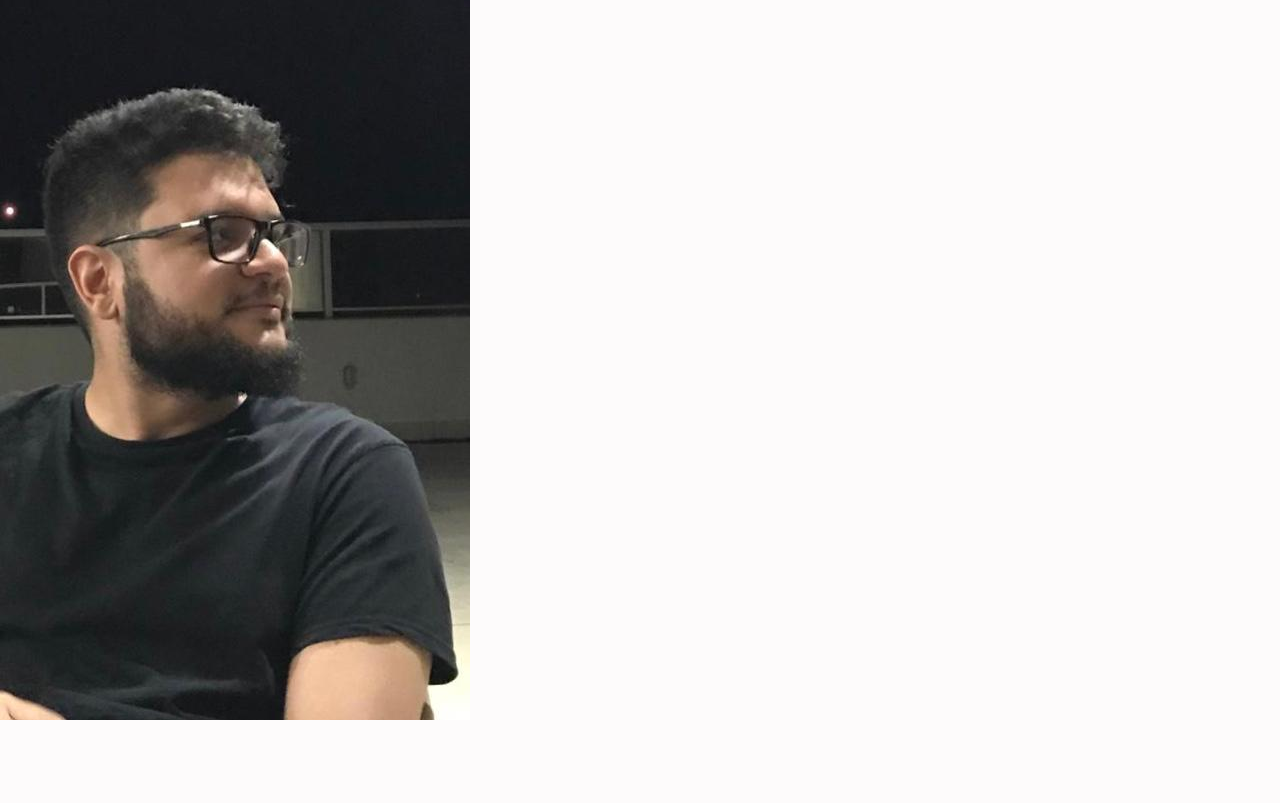
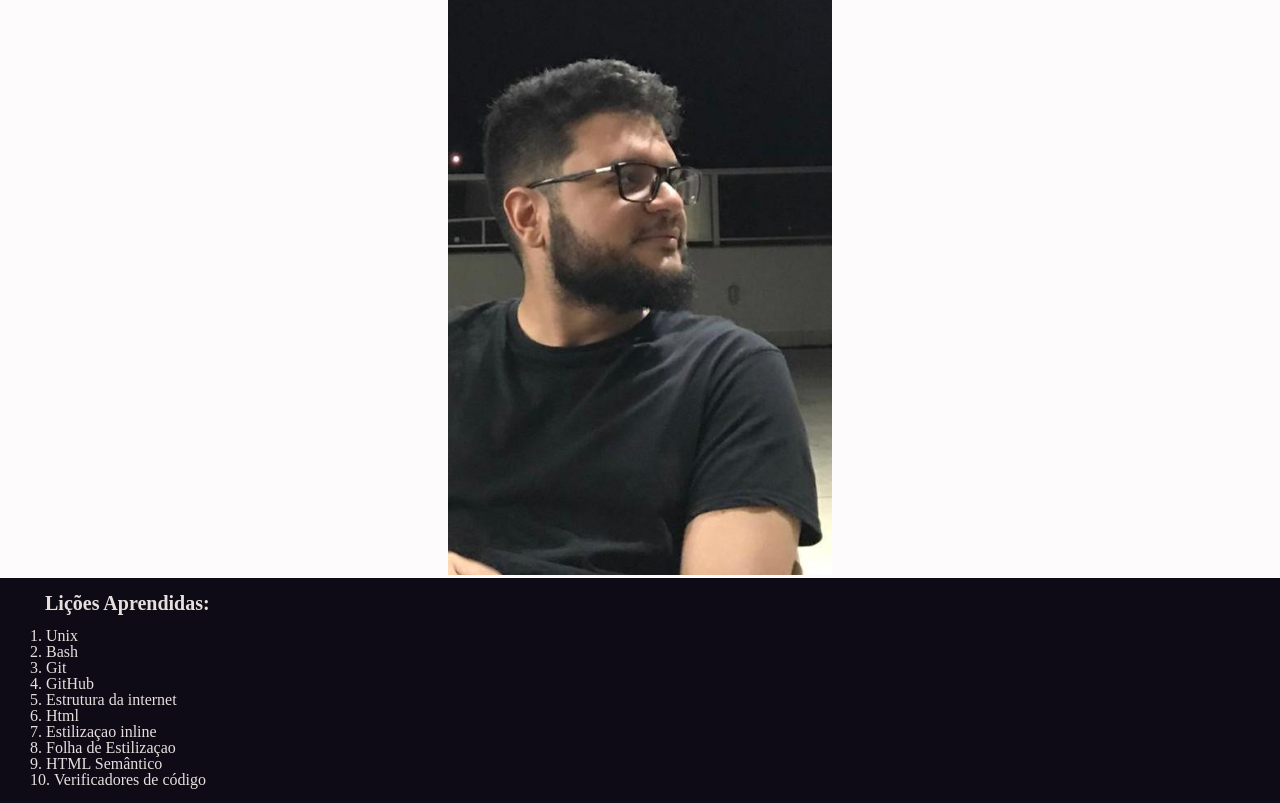
Before and after one commit to limarodrigoo/lessons-learned, a website: page index.html in a window 1280 px wide. Shown: the part 73-876 px from the top of the page. Before the commit the page ends 800 px from the top, so only its background shows below. Drawn offline with Linux system fonts and the light colour scheme.

Commit message:
Adicionando lista de lições aprendias - Requisito 03

```diff
--- a/index.html
+++ b/index.html
@@ -17,6 +17,21 @@
       <section>
         <img id="minha_foto" src="./images/minha-foto.jpeg" alt="Minha foto de perfil">
       </section>
+      <section id="licoes">
+        <ol id="licoes_aprendidas">
+          <h2>Lições Aprendidas:</h2>
+          <li>Unix</li>
+          <li>Bash</li>
+          <li>Git</li>
+          <li>GitHub</li>
+          <li>Estrutura da internet</li>
+          <li>Html</li>
+          <li>Estilizaçao inline</li>
+          <li>Folha de Estilizaçao</li>
+          <li>HTML Semântico</li>
+          <li>Verificadores de código</li>
+        </ol>
+      </section>
     </article>
   </main>
 </body>
--- a/style.css
+++ b/style.css
@@ -6,7 +6,15 @@ h1 {
   font-weight: bold;
   font-size: 30px;
 }
-#cabecalho{
+h2 {
+  font-weight: bold;
+  font-size: 20px;
+  padding:15px;
+}
+#titulo {
+  color: #e7dfdd;
+}
+#cabecalho {
   position: fixed;
   top: 0;
   background-color: #0e0b16;
@@ -14,3 +22,17 @@ h1 {
   text-align: center;
   padding: 20px 0;
 }
+#minha_foto {
+  padding: 0 35%;
+  width: 30%;
+}
+#licoes {
+  background-color: #0e0b16;
+}
+#licoes_aprendidas {
+  display: inline-block;
+  list-style: inside;
+  list-style-type: decimal;
+  text-align: justify;
+  padding: 0 15px 15px 30px;
+}
```
